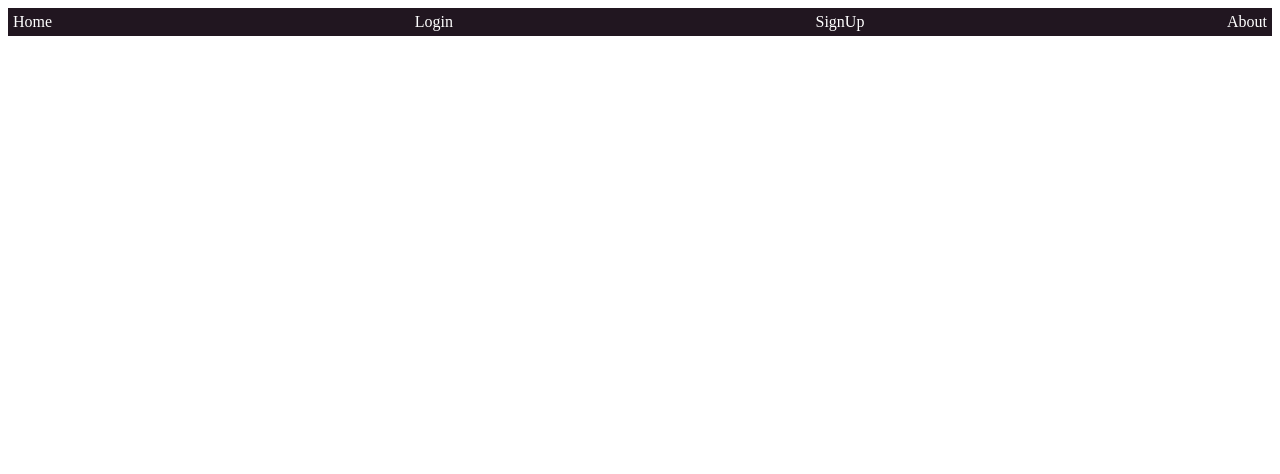
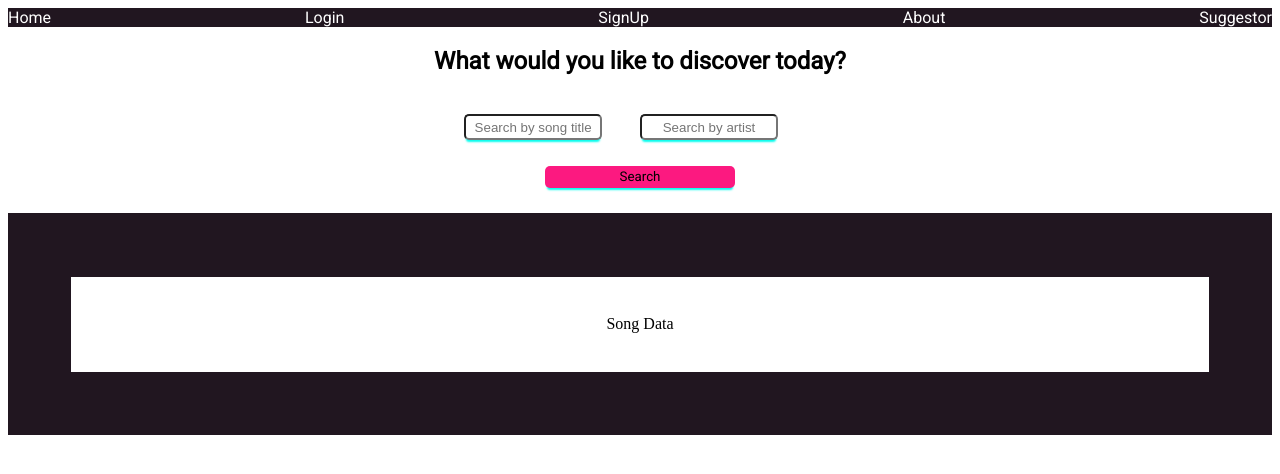
Before and after one commit to spotify-suggestor-4/front-end, a React (Create React App) app in the folder spotify-suggestor-4-react-1/: page /suggestor in a window 1280 px wide. Shown: the top 474 px of the page. Built offline with nearby package versions, Linux system fonts and the light colour scheme.

Commit message:
song search, song card stylings

```diff
--- a/spotify-suggestor-4-react-1/src/App.js
+++ b/spotify-suggestor-4-react-1/src/App.js
@@ -5,6 +5,8 @@ import Login from './components/Login';
 import SignUp from './components/SignUp';
 import Home from './components/Home';
 import About from './components/About';
+import PrivateRoute from './components/PrivateRoute';
+import Suggestor from './components/Suggestor';
 // Styles
 import { Navbar } from './components/Styles';
 
@@ -16,10 +18,13 @@ function App() {
         <Link to='/login'>Login</Link>
         <Link to='/signup'>SignUp</Link>
         <Link to='/about'>About</Link>
+        <Link to='/suggestor'>Suggestor</Link>
       </Navbar>
 
       <Switch>
         <Route exact path='/signup' ><SignUp /></Route>
+        {/* Change Suggestor to PrivateRoute once back-end is up */}
+        <Route exact path='/suggestor' ><Suggestor /></Route>
         <Route exact path='/login' ><Login /></Route>
         <Route exact path='/about' ><About /></Route>
         <Route exact path='/' ><Home /></Route>
--- /dev/null
+++ b/spotify-suggestor-4-react-1/src/components/Song.js
@@ -0,0 +1,12 @@
+import React from 'react';
+import { SongCard } from './Styles';
+
+const Song = () => {
+    return (
+    <SongCard>
+        <p>Song Data</p>
+    </SongCard>
+    )
+}
+
+export default Song;
--- a/spotify-suggestor-4-react-1/src/components/Styles.js
+++ b/spotify-suggestor-4-react-1/src/components/Styles.js
@@ -1,12 +1,59 @@
 import styled from 'styled-components';
 
 export const Navbar = styled.nav`
+    @import url('https://fonts.googleapis.com/css2?family=Roboto&display=swap');
     display: flex;
     justify-content: space-between;
     background-color: #211620;
-    padding: 5px;
+
     a {
         text-decoration: none;
         color: white;
+        font-family: 'Roboto', sans-serif;
     }
 `;
+
+// Suggestor
+export const SearchContainer = styled.div`
+    @import url('https://fonts.googleapis.com/css2?family=Roboto&display=swap');
+
+    text-align: center;
+
+
+    h2, button {
+        font-family: 'Roboto', sans-serif;
+    }
+
+    input {
+        border-radius: 5px;
+        /* border-style: none; */
+        text-align: center;
+        padding: 0.3%;
+        width: 10%;
+        /* Top, Right, Bottom, Left */
+        margin: 1.5% 3% 2% 0;
+        box-shadow: 0 4px 2px -2px #08FDEE;
+    }
+
+    button {
+        background-color: #FC1980;
+        width: 15%;
+        padding: 0.3%;
+        margin-bottom: 2%;
+        border-radius: 5px;
+        border-style: none;
+        box-shadow: 0 4px 2px -2px #08FDEE;
+    }
+`;
+
+// Suggested Songs
+export const SuggestedSongsContainer = styled.section`
+    background-color: #211620;
+    padding: 5% 5% 5% 5%;
+`;
+
+export const SongCard = styled.div`
+    background-color: white;
+    text-align: center;
+    padding: 2% 2% 2% 2%;
+`;
--- /dev/null
+++ b/spotify-suggestor-4-react-1/src/components/Suggestor.js
@@ -0,0 +1,27 @@
+import React from 'react';
+import { SearchContainer, SuggestedSongsContainer } from './Styles';
+import Song from './Song';
+
+const Suggestor = () => {
+    return (
+    <>
+        <SearchContainer>
+            <h2>What would you like to discover today?</h2>
+            <input
+            placeholder='Search by song title'
+            maxLength='12'
+            />
+            <input
+            placeholder='Search by artist'
+            maxLength='12'
+            /> <br />
+            <button>Search</button>
+        </SearchContainer>
+        <SuggestedSongsContainer>
+            <Song />
+        </SuggestedSongsContainer>
+    </>
+    )
+}
+
+export default Suggestor;
```
Also changed, not shown: spotify-suggestor-4-react-1/src/Images/groupstadium-image.png (added).
